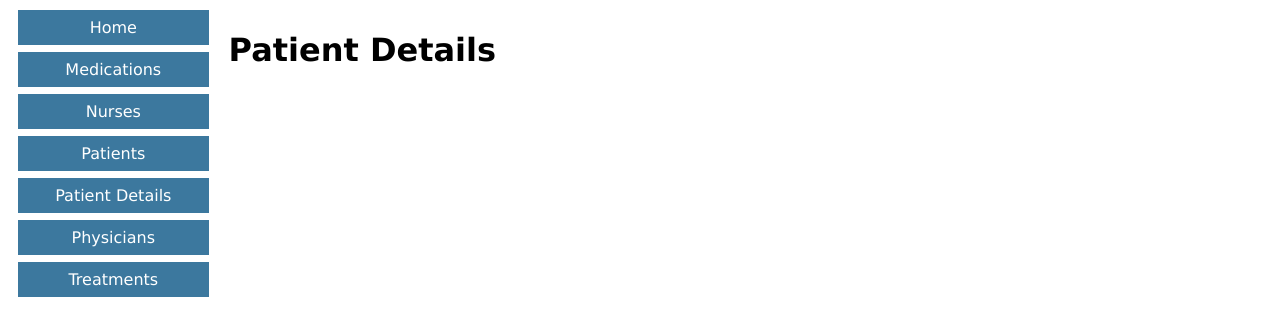
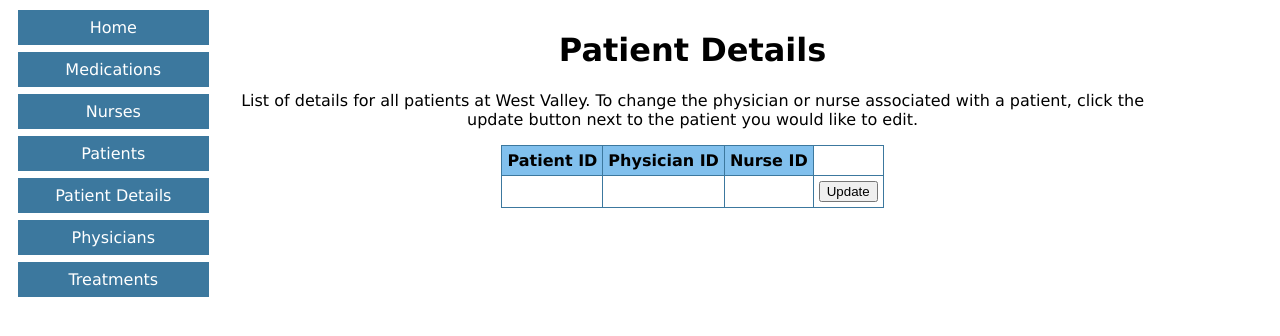
Before and after one commit to crystalelie/West-Valley-Medical-Center, a Flask app: page /patientdetails in a window 1280 px wide. Shown: the part 119-455 px from the top of the page. Run offline with Flask 2, Linux system fonts and the light colour scheme; parts of the project's set-up code (start-up, migrations or seed data) failed here and were passed over; some libraries are stand-ins or nearby versions.

Commit message:
Add files via upload

```diff
--- a/templates/patientdetails.html
+++ b/templates/patientdetails.html
@@ -26,18 +26,25 @@
       </div>
 
 <div class="col-s-9">
-    <h1>Patient Details</h1>
-
-      <!-- TABLE -->
-      <div class="child">
-
-        </div>
-      </div>
-
-    <!-- FORMS -->
-    <div class="child">
-
-    </div>
+  <div style="text-align: center;"><h1>Patient Details</h1></div>
+  <p>
+    List of details for all patients at West Valley.
+    To change the physician or nurse associated with a patient, click the update button next to the patient you would like to edit.
+  </p>
+  <div class="table" style="margin-left: auto; margin-right: auto;">
+  <table>
+    <thead>
+      <th>Patient ID</th>
+      <th>Physician ID</th>
+      <th>Nurse ID</th>
+    </thead>
+    <tbody>
+      <td></td>
+      <td></td>
+      <td></td>
+      <td><button type="button">Update</button></td>
+    </tbody>
+  </table>
 </div>
 
 
--- a/templates/treatments.html
+++ b/templates/treatments.html
@@ -44,7 +44,6 @@
             <td></td>
             <td></td>
             <td></td>
-            <td><button type="button">Delete</button></td>
           </tbody>
         </table>
         </div>
```
Also changed, not shown: templates/nurses.html (+17 -12 lines), templates/patients.html (+17 -19 lines), templates/home.html (line endings or trailing spaces). Lines whose indentation alone changed are shown as unchanged.
